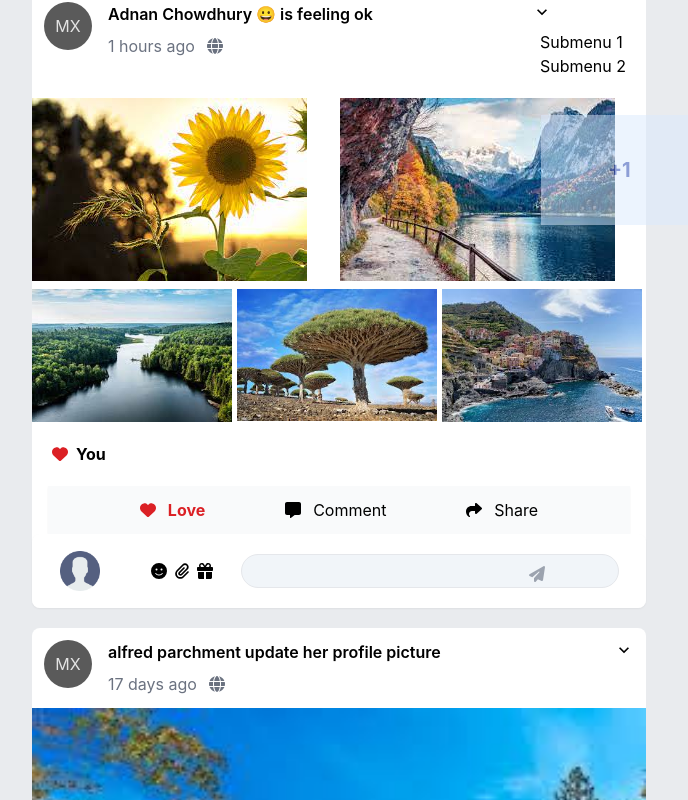
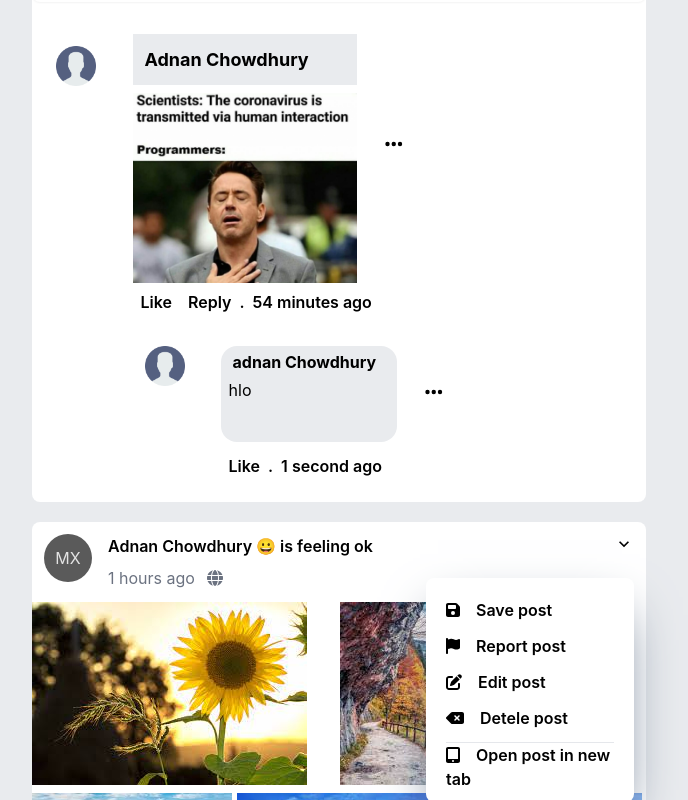
Before and after one commit to Anikroy7/appifylab-assignment, a React (Create React App) app: page / in a window 1280 px wide. Shown: the part 1160-1960 px from the top of the page, without its empty margins (301-989 px from the left). Built offline with nearby package versions, Linux system fonts and the light colour scheme.

Commit message:
final commit with add specific drodown

```diff
--- a/src/Components/CreatePost.js
+++ b/src/Components/CreatePost.js
@@ -1,4 +1,4 @@
-import { faAdjust, faFaceSmile, faPhotoVideo, faSearch, faShopLock } from '@fortawesome/free-solid-svg-icons';
+import { faAdjust, faFaceSmile, faPhotoVideo, faSearch } from '@fortawesome/free-solid-svg-icons';
 import { FontAwesomeIcon } from '@fortawesome/react-fontawesome';
 import React from 'react';
 import userLogo from '../images/user.png'
--- a/src/Components/LikeShareComment.js
+++ b/src/Components/LikeShareComment.js
@@ -1,10 +1,19 @@
-import { faGift, faPaperclip, faPaperPlane, faSmile } from '@fortawesome/free-solid-svg-icons';
+import React from 'react';
+import { faEllipsis, faGift, faPaperclip, faPaperPlane, faSmile } from '@fortawesome/free-solid-svg-icons';
 import { FontAwesomeIcon } from '@fortawesome/react-fontawesome';
-import React from 'react';
 import logo from '../images/user.png'
+import meme from '../images/posterImage/meme.jpg'
 import ReactionCount from './ReactionCount';
 import ReactionField from './ReactionField';
 const LikeShareComment = ({ id }) => {
+
+    const mc = <p>view more comments</p>
+
+    const mcLoader = () => {
+        if (id === 6 || id === 8 || id === 11 || id === 12 || id === 14) {
+            return mc;
+        }
+    }
     return (
         <section>
 
@@ -26,7 +35,17 @@ const LikeShareComment = ({ id }) => {
             ></ReactionField>
 
 
+
+            {/*------------------ view more comments --------------*/}
+            <div className='p-4'>
+                {
+                    mcLoader()
+                }
+            </div>
+
+
             {/*----------------------- For Comment -------------------------*/}
+
 
             <div className='bg-white text-black relative rounded-lg justify-evenly shadow-sm flex items-center '>
                 <img className='w-10 h-10 mr-4' src={logo} alt="" />
@@ -36,10 +55,109 @@ const LikeShareComment = ({ id }) => {
                     <span className='ml-2'><FontAwesomeIcon icon={faGift}></FontAwesomeIcon></span>
                 </div>
                 <div class="form-control relative mt-5">
-                    <span className='absolute lg:top- lg:left-72 sm:top-2 sm:left-3'><FontAwesomeIcon className='text-gray-400' icon={faPaperPlane}></FontAwesomeIcon></span>
+                    <span style={{ left: '288px' }} className='absolute '><FontAwesomeIcon className='text-gray-400' icon={faPaperPlane}></FontAwesomeIcon></span>
                     <input type="text" placeholder="" class="p-1 mb-5 lg:px-16 sm:ml-0 border rounded-full text-gray-500 lg:w-full md:w-full sm:w-44 bg-slate-100" />
                 </div>
             </div>
+
+
+            {/*--------------- first section reply section ------------------*/}
+
+
+
+            {
+                id === 1 && <>
+                    <section className='mt-5 p-3' style={{
+                        display: 'grid',
+                        gridTemplateColumns: '15% 90%'
+
+                    }}>
+
+
+                        {/*------------- left section -----------*/}
+
+
+                        <div className='p-3'>
+                            <img className='w-10 h-10 mr-4' src={logo} alt="" />
+                        </div>
+
+
+                        {/*------------- right section ------------*/}
+                        <div>
+                            <div className='flex items-center'>
+                                <div className='h-56 w-56'>
+                                    <h2 className='text-[18px] p-3 bg-accent font-bold mb-2'>Adnan Chowdhury</h2>
+                                    <img src={meme} alt="" />
+                                </div>
+                                <div className='ml-7'>
+                                    <FontAwesomeIcon className='h-5' icon={faEllipsis}></FontAwesomeIcon>
+                                </div>
+                            </div>
+
+                            <div className='mt-8'>
+                                <span className='font-semibold ml-2'>Like</span>
+                                <span className='font-semibold ml-4'>Reply</span>
+                                <span className='font-semibold ml-2'>.</span>
+                                <span className='font-semibold ml-2'>54 minutes ago</span>
+
+                                <section className='mt-5 p-3' style={{
+                                    display: 'grid',
+                                    gridTemplateColumns: '15% 90%'
+
+                                }}>
+
+
+                                    {/*------------- left section -----------*/}
+
+
+                                    <div>
+                                        <img className='w-10 h-10 mr-4' src={logo} alt="" />
+                                    </div>
+
+
+                                    {/*------------- right section ------------*/}
+                                    <div>
+                                        <div className='flex items-center'>
+                                            <div className='rounded-2xl h-24 w-44  bg-accent'>
+                                                <h2 className='text-[16px] ml-2 font-bold p-1'>adnan Chowdhury</h2>
+                                                <p className='ml-2'>hlo</p>
+
+                                            </div>
+                                            <div className='ml-7'>
+                                                <FontAwesomeIcon className='h-5' icon={faEllipsis}></FontAwesomeIcon>
+                                            </div>
+                                        </div>
+
+                                        <div className='mt-3'>
+                                            <span className='font-semibold ml-2'>Like</span>
+                                            <span className='font-semibold ml-2'>.</span>
+                                            <span className='font-semibold ml-2'>1 second ago</span>
+
+                                        </div>
+                                    </div>
+                                </section>
+
+                            </div>
+                            <div className='w-96'>
+                                <div className='bg-white  text-black relative rounded-lg justify-evenly shadow-sm flex items-center sm:hidden'>
+                                    <img className='w-10 h-10 mr-4' src={logo} alt="" />
+                                    <div>
+                                        <span className='ml-2'><FontAwesomeIcon icon={faSmile}></FontAwesomeIcon></span>
+                                        <span className='ml-2'><FontAwesomeIcon icon={faPaperclip}></FontAwesomeIcon></span>
+                                        <span className='ml-2'><FontAwesomeIcon icon={faGift}></FontAwesomeIcon></span>
+                                    </div>
+                                    <div class="form-control relative mt-5">
+                                        <span style={{ left: '150px' }} className='absolute '><FontAwesomeIcon className='text-gray-400' icon={faPaperPlane}></FontAwesomeIcon></span>
+                                        <input type="text" placeholder="" class="p-1 mb-5 sm:ml-0 border rounded-full text-gray-500 lg:w-full md:w-full  bg-slate-100" />
+                                    </div>
+                                </div>
+                            </div>
+                        </div>
+
+                    </section>
+
+                </>
+            }
         </section>
     );
 };
--- a/src/Components/PostDetails.js
+++ b/src/Components/PostDetails.js
@@ -86,7 +86,7 @@ const PostDetails = ({ id }) => {
                         <img src={imgFour} alt="" />
                         <img className='relative' src={imgFive} alt="" />
                     </div>
-                    <div style={{ height: "110px", width: "157px", opacity: 0.5 }} className='bg-blue-100 flex justify-center items-center absolute right-[281px] top-[1275px]'>
+                    <div style={{ height: "110px", width: "157px", opacity: 0.5 }} className='bg-blue-100 flex justify-center items-center absolute right-[281px] lg:top-[2030px] sm:right-[28  0px] '>
                         <h2 className='font-bold text-xl text-blue-800'>+1</h2>
                     </div>
                 </section>
@@ -132,7 +132,7 @@ const PostDetails = ({ id }) => {
             {
                 id === 6 && <section>
 
-                    <img className='w-full h-80' src={imgEight} alt="" />
+                    <img className='w-full h-96' src={imgEight} alt="" />
                 </section>
             }
 
--- a/src/Components/PosterInfo.js
+++ b/src/Components/PosterInfo.js
@@ -1,4 +1,4 @@
-import { faGlobe } from '@fortawesome/free-solid-svg-icons';
+import { faDeleteLeft, faEdit, faFlag, faGlobe, faSave, faTablet, faTabletAlt } from '@fortawesome/free-solid-svg-icons';
 import { FontAwesomeIcon } from '@fortawesome/react-fontawesome';
 import React, { useEffect, useState } from 'react';
 import LikeShareComment from './LikeShareComment';
@@ -45,9 +45,29 @@ const PosterInfo = () => {
 
                                     <svg class="fill-current" xmlns="http://www.w3.org/2000/svg" width="20" height="20" viewBox="0 0 24 24"><path d="M7.41,8.58L12,13.17L16.59,8.58L18,10L12,16L6,10L7.41,8.58Z" /></svg>
                                 </a>
-                                {pf.otherInfo && pf.name === 'Adnan Chowdhury' && <div class="p-2 bg-base-100">
-                                    <li><a>Submenu 1</a></li>
-                                    <li><a>Submenu 2</a></li>
+                                {pf.otherInfo && pf.name === 'Adnan Chowdhury' && <div className='bg-white  h-56 z-10 w-52 absolute top-14 right-3 text-black rounded-lg  shadow-slate-500 shadow-2xl p-5'>
+                                    <div className='mb-3'>
+                                        <FontAwesomeIcon icon={faSave}></FontAwesomeIcon>
+                                        <span className='ml-4 font-semibold'>Save post</span>
+                                    </div>
+                                    <div className='mb-3'>
+                                        <FontAwesomeIcon icon={faFlag}></FontAwesomeIcon>
+                                        <span className='ml-4 font-semibold'>Report post</span>
+                                    </div>
+                                    <div className='mb-3'>
+                                        <FontAwesomeIcon icon={faEdit}></FontAwesomeIcon>
+                                        <span className='ml-4 font-semibold'>Edit post</span>
+                                    </div>
+                                    <div className='mb-3'>
+                                        <FontAwesomeIcon icon={faDeleteLeft}></FontAwesomeIcon>
+                                        <span className='ml-4 font-semibold'>Detele post</span>
+                                    </div>
+                                    <hr />
+                                    <div className='mb-3'>
+                                        <FontAwesomeIcon icon={faTabletAlt}></FontAwesomeIcon>
+                                        <span className='ml-4 font-semibold'>Open post in new tab</span>
+                                    </div>
+
                                 </div>}
 
                             </li>
@@ -65,9 +85,9 @@ const PosterInfo = () => {
                         key={pf.id}
                         id={pf.id}
                     ></LikeShareComment>
-                </div>)
+                </div >)
             }
-        </section>
+        </section >
     );
 };
 
--- a/src/Components/UserProfile.js
+++ /dev/null
@@ -1,11 +0,0 @@
-import React from 'react';
-
-const UserProfile = () => {
-    return (
-        <div>
-
-        </div>
-    );
-};
-
-export default UserProfile;
--- a/src/Components/userReact.js
+++ /dev/null
@@ -1 +0,0 @@
-import React from 'react';
```
Also changed, not shown: src/images/posterImage/meme.jpg (added).
